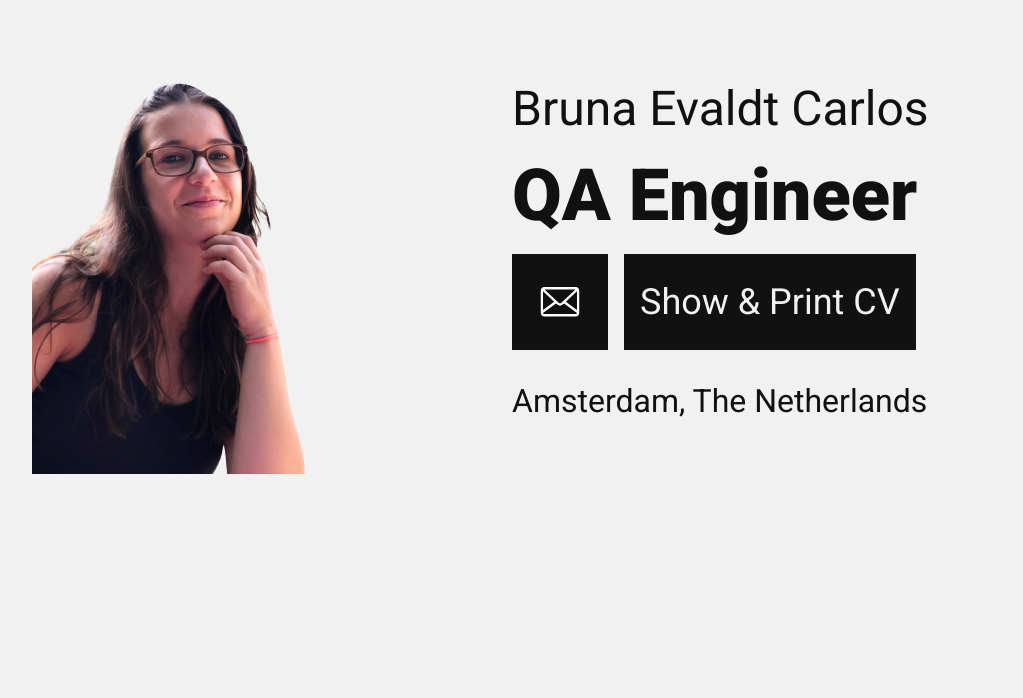
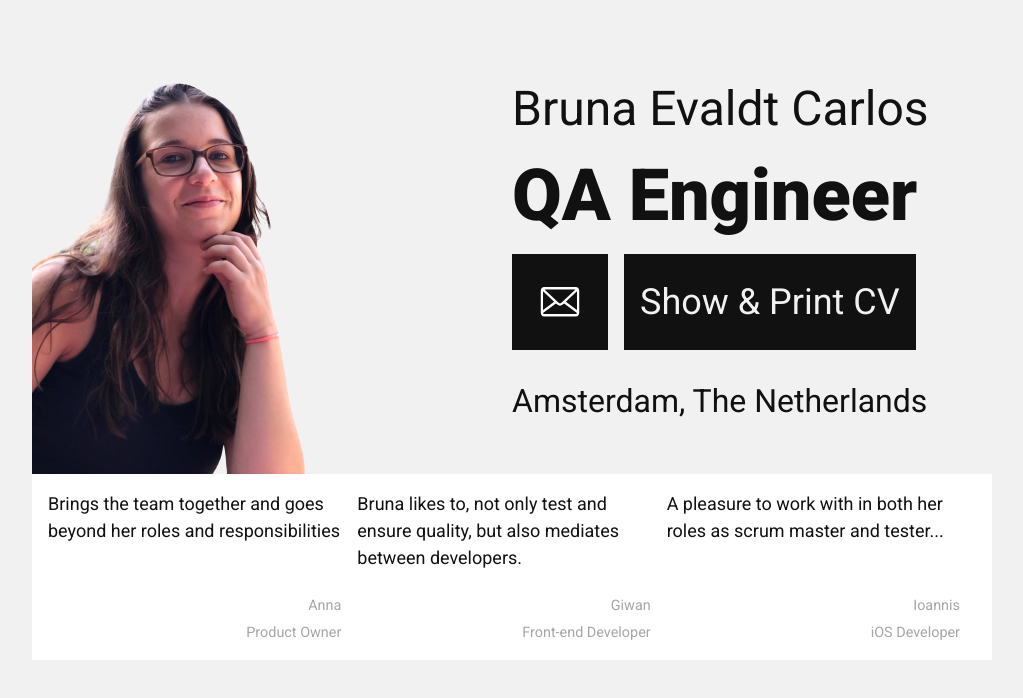
Before and after one commit to brunaevaldt/bruna-profile, a Next.js app: page / in a window 1280 px wide. Shown: the top 698 px of the page, without its empty margins (128-1151 px from the left). Built offline with nearby package versions, Linux system fonts and the light colour scheme.

Commit message:
feedback component

```diff
--- /dev/null
+++ b/components/Feedback/Feedback.js
@@ -0,0 +1,40 @@
+import styles from "./feedback.module.css";
+
+const feedbackData = [
+    {
+        description:
+            "Brings the team together and goes beyond her roles and responsibilities",
+        name: "Anna",
+        role: "Product Owner",
+    },
+    {
+        description:
+            "Bruna likes to, not only test and ensure quality, but also mediates between developers.",
+        name: "Giwan",
+        role: "Front-end Developer",
+    },
+    {
+        description:
+            "A pleasure to work with in both her roles as scrum master and tester...",
+        name: "Ioannis",
+        role: "iOS Developer",
+    },
+];
+
+const Feedback = () => {
+    return (
+        <div className={styles.feedbackContainer}>
+            {feedbackData.map((feedback) => (
+                <div key={feedback.description} className={styles.feedbackItem}>
+                    <div className={styles.feedbackDescription}>
+                        {feedback.description}
+                    </div>
+                    <label>{feedback.name}</label>
+                    <label>{feedback.role}</label>
+                </div>
+            ))}
+        </div>
+    );
+};
+
+export default Feedback;
--- /dev/null
+++ b/components/Feedback/feedback.module.css
@@ -0,0 +1,25 @@
+.feedbackContainer {
+    display: grid;
+    grid-template-columns: repeat(3, 1fr);
+    font-size: 18px;
+    background-color: var(--color-background-clear);
+    padding: var(--unit);
+    line-height: 1.5em;
+}
+
+.feedbackItem {
+    padding-right: var(--unit);
+}
+
+.feedbackDescription {
+    min-height: 100px;
+}
+
+.feedbackContainer label {
+    text-align: right;
+    width: 100%;
+    display: inline-block;
+    color: var(--color-text-light);
+    font-size: 0.8em;
+    line-height: 0.8em;
+}
--- a/pages/index.js
+++ b/pages/index.js
@@ -1,5 +1,6 @@
 import Head from "next/head";
 import Intro from "../components/Intro/Intro";
+import Feedback from "../components/Feedback/Feedback";
 import styles from "./index.module.css";
 
 export default function Home() {
@@ -10,6 +11,7 @@ export default function Home() {
                 <link rel="icon" href="/favicon.ico" />
             </Head>
             <Intro />
+            <Feedback />
         </main>
     );
 }
--- a/styles/global.css
+++ b/styles/global.css
@@ -2,6 +2,8 @@
 
 :root {
     --color-background: #f1f1f1;
+    --color-background-clear: #ffffff;
+    --color-text-light: #a6a6a6;
     --color-primary-dark: #111111;
     --color-accent: yellow;
     --unit: 16px;
```
Also changed, not shown: 1 other file (tests, documents, lock files or other folders).
